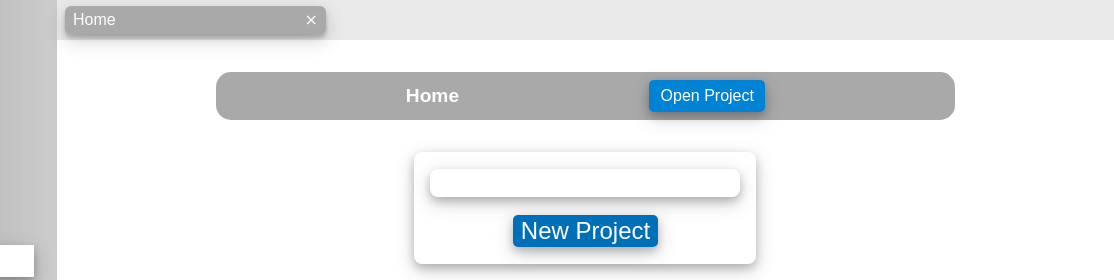
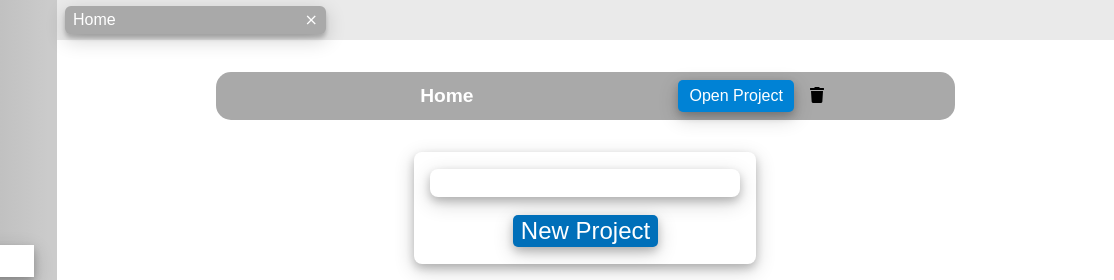
Before and after one commit to connorHashDash/todo, a website built with webpack: page src/index.html in a window 1280 px wide. Both pictures are taken after a click on the element "All Projects". Shown: the top 280 px of the page, 166-1280 px from the left. Built offline with nearby package versions, Linux system fonts and the light colour scheme.

Commit message:
can now delete projects and todo items

```diff
--- a/src/FormLogic.js
+++ b/src/FormLogic.js
@@ -12,6 +12,7 @@ import {clearDisplay} from './seeAllLogic.js'
 import {findProjects} from './projectArray.js'
 import {localStorageRead} from './projectArray.js'
 import {localStorageCommit} from './projectArray.js'
+import {displayProjectsList} from './seeAllLogic.js'
 
 let form = document.getElementById('form')
 let log = console.log
@@ -44,15 +45,6 @@ let Logic = (() => {
   })
 
   let display = document.getElementById('display')
-  let displayProjectsList = () => {
-  display.style.flexDirection = 'column';
-  removeActives()
-  clearDisplay()
-  for (let i = 0; i < Object.keys(tabArr).length; i++){
-    display.appendChild(populateSeeAllDiv(tabArr[i][0].name, i).container)
-  }
-  display.appendChild(addProjButton().formContainer)
-  }
 
   form.addEventListener('submit', (e) => {
     e.preventDefault();
@@ -91,5 +83,5 @@ seeAll.addEventListener('click', () => {
 })
 })()
 
-// make todos dates editable and have a countdown
-// make projects and todos deletable
+// make projects deletable
+// fix todo tab when clicking the ticked button
--- a/src/projectArray.js
+++ b/src/projectArray.js
@@ -14,9 +14,6 @@ let localStorageRead = () => {
 
 let localStorageCommit = () => {
   localStorage.setItem('appMemory', JSON.stringify(tabArr))
-  console.log(tabArr)
-  console.log(localStorage)
-
 }
 
 let findProjects = () => {
@@ -33,14 +30,12 @@ let findTodos = (number) => {
       tabArr[number][i].Desc,
       tabArr[number][i].dueDate,
       tabArr[number][i].priority,
-      tabArr[number][i].Number,
-    )
+      tabArr[number][i].Number,)
 
   }
 }
 
 let editArray = (Number, valToChange, newVal) => {
-  console.log(newVal)
   for(let i = 1; i < tabArr[currentProj].length; i++) {
     if (Number == tabArr[currentProj][i].Number){
       if (valToChange == 'priority'){
@@ -56,8 +51,14 @@ let editArray = (Number, valToChange, newVal) => {
   }
   localStorageCommit()
 }
-//tabArr.splice(number, 1)
-//let currentProj = tabArr[currentProj].length
+
+let deleteProject = (number) => {
+  tabArr.splice(number, 1)
+  for (let k = number; k < tabArr.length; k++){
+    tabArr[k][0].number--
+  }
+  localStorageCommit()
+}
 
 let deleteTodo = (number) => {
   tabArr[currentProj].splice(number, 1)
@@ -74,3 +75,4 @@ export {localStorageRead}
 export {editArray}
 export {localStorageCommit}
 export {deleteTodo}
+export {deleteProject}
--- a/src/seeAllLogic.js
+++ b/src/seeAllLogic.js
@@ -6,6 +6,8 @@ import {tabMaker} from './topbar.js'
 import {findTodos} from './projectArray.js'
 import {makeActive} from './topbar.js'
 import {projChanger} from './topbar.js'
+import {deleteProject} from './projectArray.js'
+import {removeActives} from './topbar.js'
 
 let display = document.getElementById('display')
 
@@ -17,6 +19,16 @@ let tabObj = (name, number) => {
   return {name, number}
 }
 
+let displayProjectsList = () => {
+  display.style.flexDirection = 'column';
+  removeActives()
+  clearDisplay()
+  for (let i = 0; i < Object.keys(tabArr).length; i++){
+    display.appendChild(populateSeeAllDiv(tabArr[i][0].name, i).container)
+  }
+  display.appendChild(addProjButton().formContainer)
+}
+
 let populateSeeAllDiv = (title, number) => {
   let container = elementFactory('div', {
     className: 'projectDiv',
@@ -24,6 +36,16 @@ let populateSeeAllDiv = (title, number) => {
   let projTitle = elementFactory('p', {
     className: 'projectName',
     innerHTML: title,
+  })
+  let rightSideDiv = elementFactory('div', {
+    className: 'rightSideDiv',
+  })
+
+  let deleteDiv = elementFactory('div', {
+    className: 'trashDiv'
+  })
+  let deleteIcon = elementFactory('i', {
+    className: 'fa fa-trash menuTrash',
   })
 
   let open = elementFactory('div', {
@@ -33,6 +55,12 @@ let populateSeeAllDiv = (title, number) => {
   let openText = elementFactory('p', {
     className: 'buttonText',
     innerHTML: 'Open Project'
+  })
+
+  deleteIcon.addEventListener('click', function() {
+    deleteProject(number)
+    display.innerHTML = ''
+    displayProjectsList()
   })
 
   // creates the tab from the project menu, if the tab doesn't already exist
@@ -47,16 +75,21 @@ let populateSeeAllDiv = (title, number) => {
       findTodos(number)
       display.style.flexDirection = 'row';
     } else {
-      clearDisplay()
-      findTodos(number)
-      makeActive(title)
-        display.style.flexDirection = 'row';
+      clearDisplay();
+      findTodos(number);
+      makeActive(title);
+      display.style.flexDirection = 'row';
     }
   })
 
+
+  open.appendChild(openText)
   container.appendChild(projTitle)
-  container.appendChild(open)
-  open.appendChild(openText)
+  rightSideDiv.appendChild(open)
+
+  deleteDiv.appendChild(deleteIcon)
+  rightSideDiv.appendChild(deleteDiv)
+  container.appendChild(rightSideDiv)
 
   return {container}
 }
@@ -101,3 +134,4 @@ let addProjButton = () => {
 export {populateSeeAllDiv}
 export {addProjButton}
 export {clearDisplay}
+export {displayProjectsList}
--- a/src/style.css
+++ b/src/style.css
@@ -212,6 +212,8 @@ input{
   box-shadow: 0 -4px 8px 0 rgba(0, 0, 0, 0.2), 0 -6px 20px 0 rgba(0, 0, 0, 0.19);
   transition-duration: .3s;
 }
+
+
 
 #seeAllDiv:hover{
   background-color: #383838;
@@ -463,8 +465,23 @@ input{
 }
 
 .projectName{
+  text-align: center;
   font-size: 1.2rem;
   font-weight: 600;
+  max-width: 250px;
+  width: 200px;
+}
+
+.rightSideDiv{
+  display: flex;
+  align-items: center;
+}
+
+.menuTrash{
+  font-size: 1rem;
+  color: black;
+  margin-top: 0;
+  margin-left: 1rem;
 }
 
 .openButton{
```
Also changed, not shown: dist/index.bundle.js, dist/logic.bundle.js.
